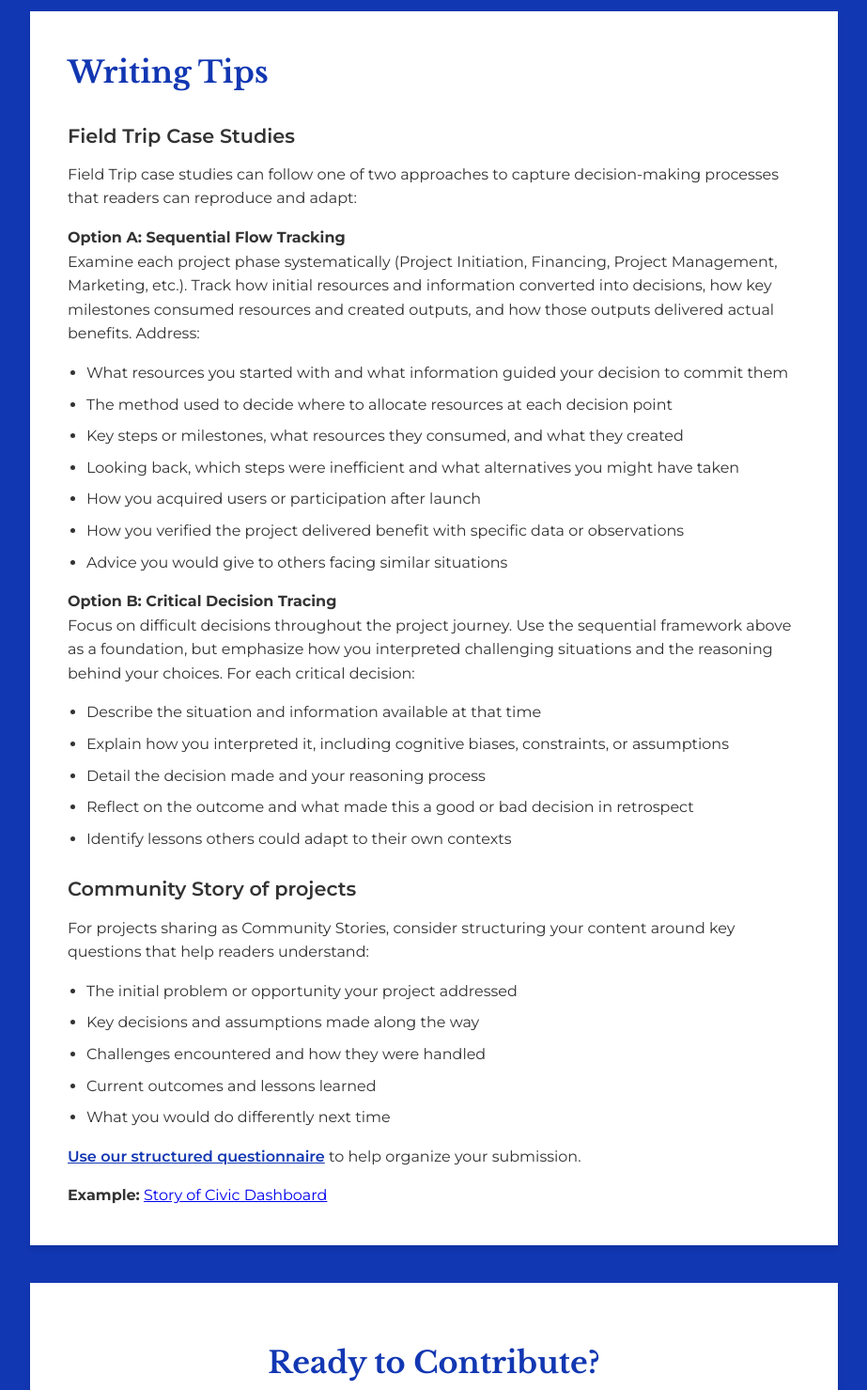
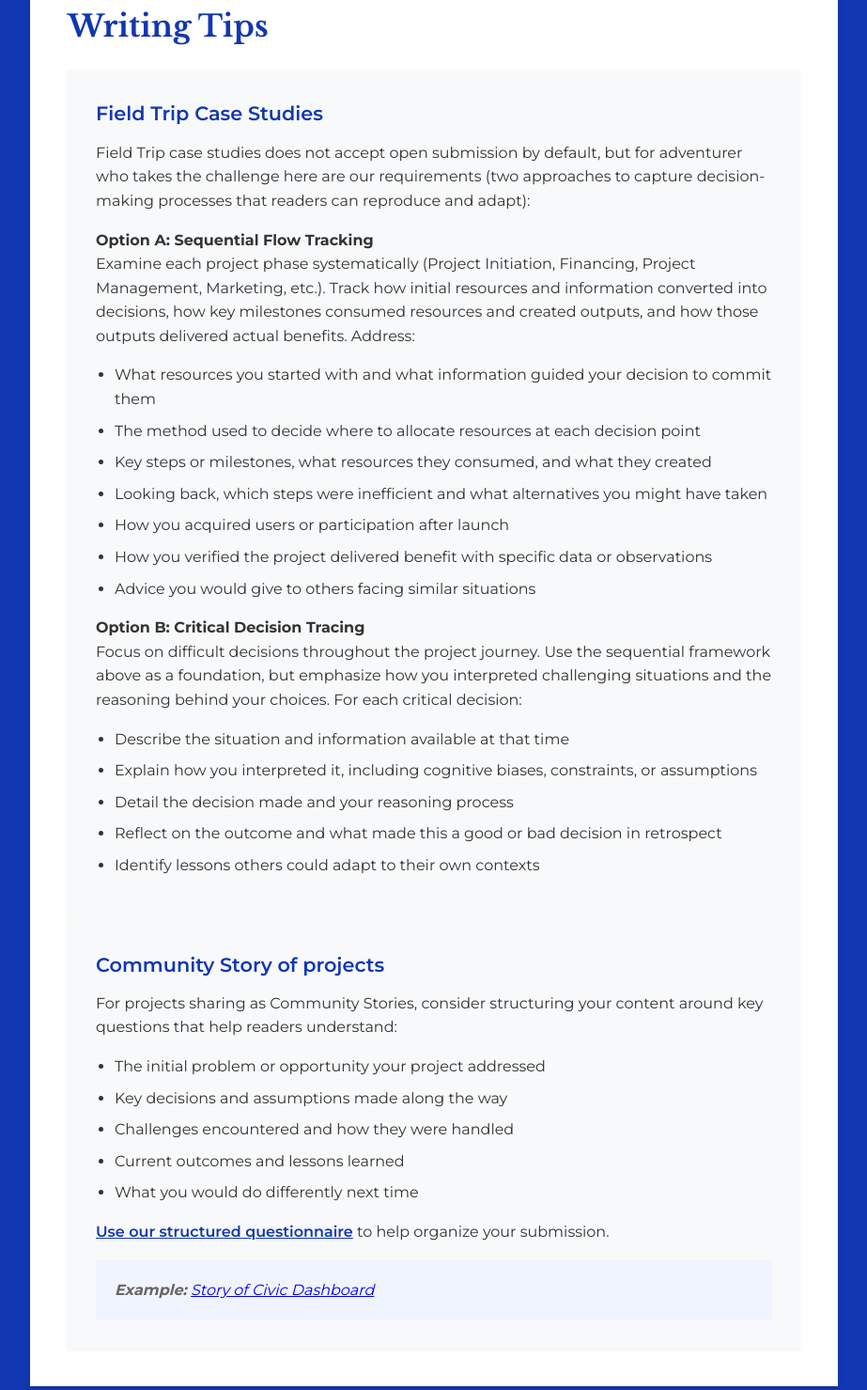
Before and after one commit to saintgull/blueprint, a plain HTML site: page for-writers.html in a window 1280 px wide. Shown: the part 1890-3369 px from the top of the page at 94% size, without its empty margins (178-1101 px from the left). Drawn offline with nearby package versions, Linux system fonts and the light colour scheme.

Commit message:
added missing CSS and improved HTML structure for writing tips

```diff
--- a/for-writers.html
+++ b/for-writers.html
@@ -194,6 +194,14 @@
             margin: 20px 0;
         }
 
+        .example-placeholder {
+            background-color: #f0f4ff;
+            padding: 20px;
+            margin-top: 16px;
+            font-style: italic;
+            color: #666;
+        }
+
         ul {
             margin-left: 20px;
             margin-bottom: 16px;
@@ -249,7 +257,6 @@
                     <h3>Field Trip</h3>
                     <p>Deep-dive case studies tracking projects from initial assumptions through to current outcomes. Core data for our database.</p>
                     <span class="submission-status status-closed">By invitation only</span>
-                    <p style="font-size: 0.9rem; margin-top: 10px;">Inquire on Discord for quality requirements</p>
                 </div>
 
                 <div class="submission-card">
@@ -286,8 +293,10 @@
 
         <div class="content-box">
             <h2>Writing Tips</h2>
+
+            <div class="submission-card">
                 <h3>Field Trip Case Studies</h3>
-            <p>Field Trip case studies can follow one of two approaches to capture decision-making processes that readers can reproduce and adapt:</p>
+                <p>Field Trip case studies does not accept open submission by default, but for adventurer who takes the challenge here are our requirements (two approaches to capture decision-making processes that readers can reproduce and adapt):</p>
 
                 <h4>Option A: Sequential Flow Tracking</h4>
                 <p>Examine each project phase systematically (Project Initiation, Financing, Project Management, Marketing, etc.). Track how initial resources and information converted into decisions, how key milestones consumed resources and created outputs, and how those outputs delivered actual benefits. Address:</p>
@@ -314,7 +323,9 @@
                 <!-- <div class="example-placeholder">
                     <strong>Example:</strong> [Placeholder for first Blueprint Field Trip article as reference]
                 </div> -->
+            </div>
 
+            <div class="submission-card">
                 <h3>Community Story of projects</h3>
                 <p>For projects sharing as Community Stories, consider structuring your content around key questions that help readers understand:</p>
                 <ul>
@@ -328,6 +339,7 @@
 
                 <div class="example-placeholder">
                     <strong>Example:</strong> <a href="http://the-blueprint.ghost.io/civic-dashboard">Story of Civic Dashboard</a>
+                </div>
             </div>
         </div>
 
```
Lines whose indentation alone changed are shown as unchanged.
